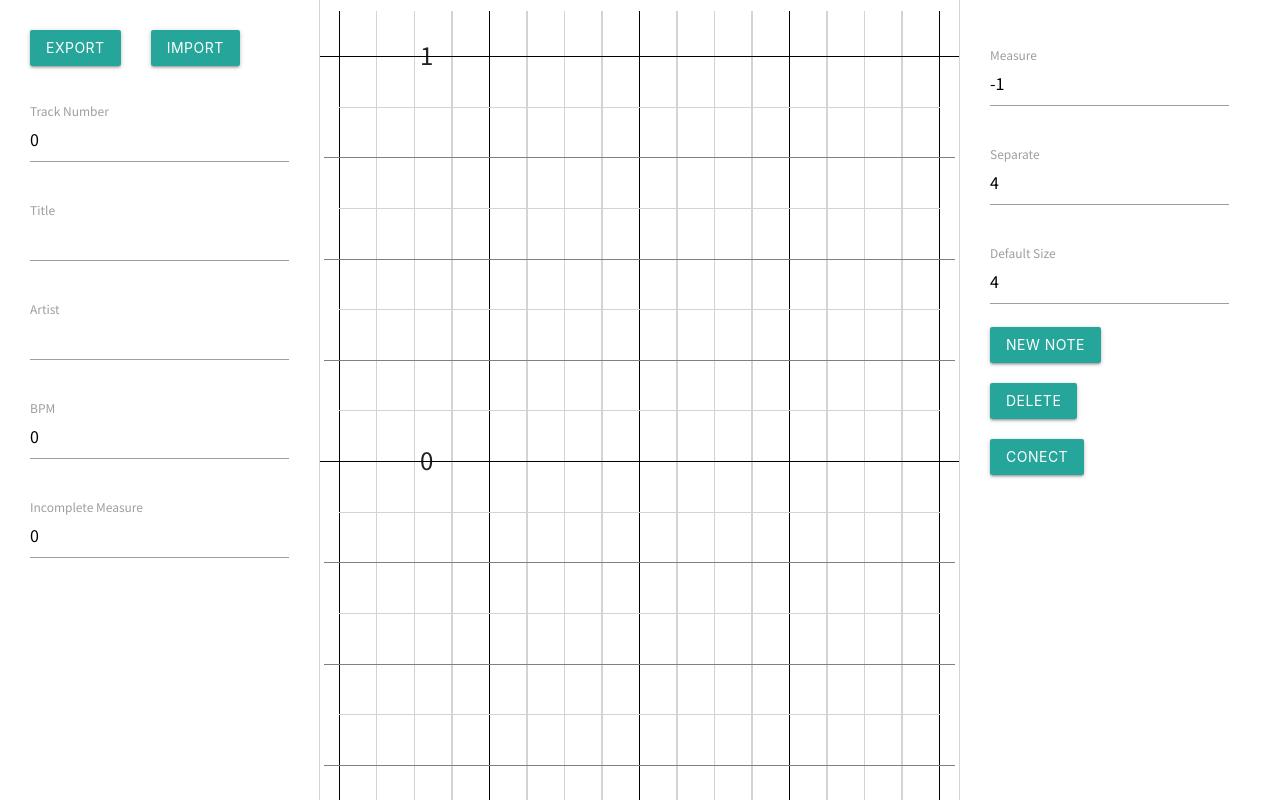
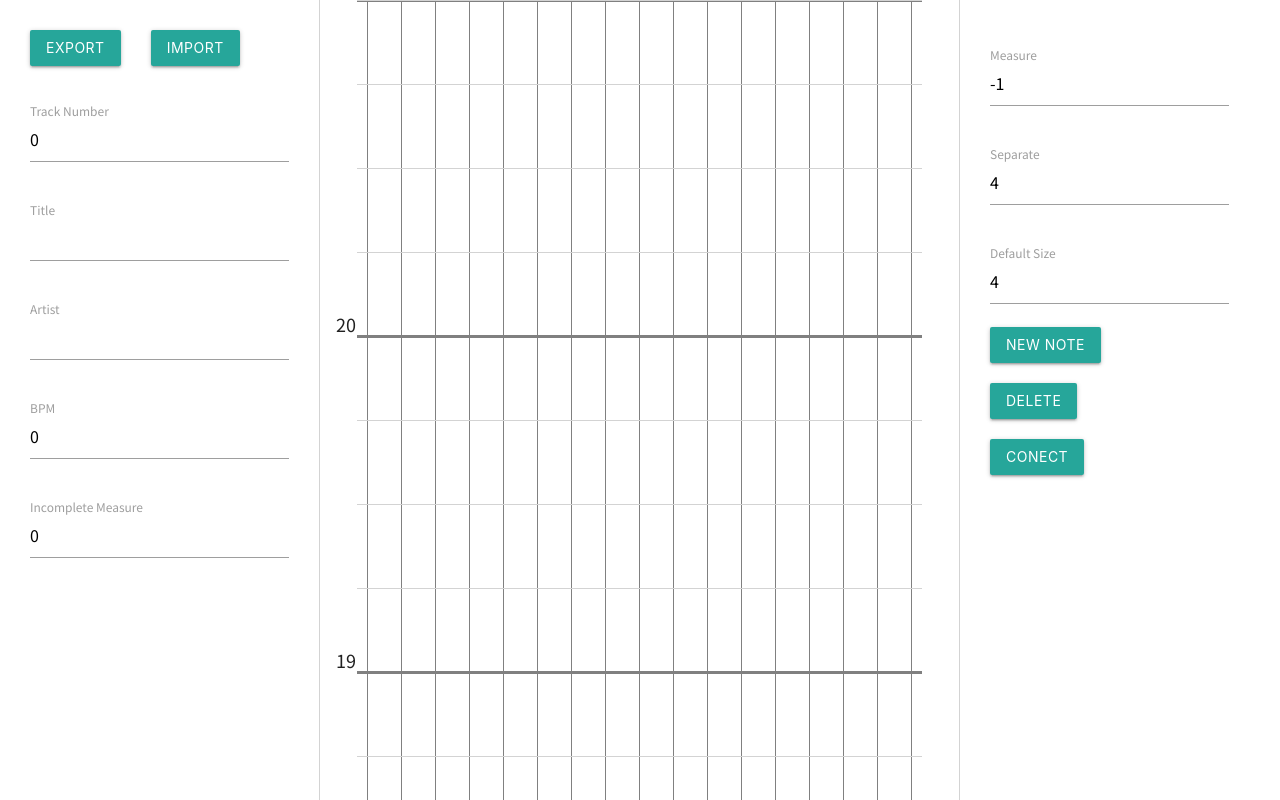
Before and after one commit to maru0210/ChartEditor, a React (Vite) app: page / in a window 1280 px wide. Built offline with nearby package versions, Linux system fonts and the light colour scheme.

Commit message:
エディタ画面の表示方法を変更

```diff
--- a/package.json
+++ b/package.json
@@ -11,6 +11,7 @@
     "format": "prettier --write src"
   },
   "dependencies": {
+    "@emotion/react": "^11.11.1",
     "@types/wicg-file-system-access": "^2020.9.6",
     "materialize-css": "^1.0.0-rc.2",
     "react": "^18.2.0",
--- a/src/App.tsx
+++ b/src/App.tsx
@@ -1,4 +1,4 @@
-import { useState, useEffect } from "react";
+import { useState, useEffect, useRef } from "react";
 
 import M from "materialize-css";
 import "materialize-css/dist/css/materialize.min.css";
@@ -29,10 +29,25 @@ function App() {
     const [measure, setMeasure] = useState<number>(-1);
     const [separate, setSeparate] = useState<number>(4);
 
-    // const ChangeMeasure = (delta: number) => {
-    //     if (delta > 0 && measure < 0) return;
-    //     setMeasure(() => (delta > 0 ? measure - 1 : measure + 1));
-    // };
+    const divCenter = useRef<HTMLDivElement>(null);
+    const [centerHeight ,setCenterHeight] = useState<number>(0);
+    const [centerWidth ,setCenterWidth] = useState<number>(0);
+
+    useEffect(() => {
+        setCenterHeight((old) => {
+            if(divCenter.current != null) {
+                return divCenter.current.clientHeight;
+            }
+            else return old;
+        })
+
+        setCenterWidth((old) => {
+            if(divCenter.current != null) {
+                return divCenter.current.clientWidth;
+            }
+            else return old;
+        })
+    })
 
     return (
         <>
@@ -46,8 +61,10 @@ function App() {
                 <Info info={SongInfo} SetSongInfo={setSongInfo}></Info>
             </div>
 
-            <div id="center">
+            <div id="center" ref={divCenter}>
                 <Editor
+                    height={centerHeight}
+                    width={centerWidth}
                     notes={notes}
                     setNotes={setNotes}
                     separate={separate}
--- a/src/Editor.tsx
+++ b/src/Editor.tsx
@@ -1,10 +1,13 @@
 import { Rnd } from "react-rnd";
+import { css } from "@emotion/react";
 import { Note } from "./types";
 
 import "./css/Editor.css";
-import { useEffect, useRef } from "react";
 
 type Props = {
+    height: number;
+    width: number;
+
     notes: Note[];
     setNotes: React.Dispatch<React.SetStateAction<Note[]>>;
     separate: number;
@@ -63,22 +66,7 @@ function NewRnd(
 }
 
 function Editor(props: Props) {
-    const domEditor = useRef<HTMLDivElement>(null);
-
-    useEffect(() => {
-        let ignore: boolean = false;
-
-        if(ignore == false) {
-            if (domEditor.current) {
-                console.log(domEditor.current.clientWidth);
-                console.log(domEditor.current.clientHeight);
-            }
-        }
-
-        return () => {
-            ignore = true;
-        };
-    });
+    const measure = 20 + 2;
 
     const UpdateNotePos = (x: number, y: number, key: number) => {
         props.setNotes(
@@ -134,8 +122,45 @@ function Editor(props: Props) {
         });
     };
 
+    const width: number = Math.round((props.width - 80 - 17) / 16) * 16 + 1;
+    const unit: number = Math.round((props.height - 1) / 120);
+    const height: number = unit * 48 * measure + 1;
+
+    const posLine = css`
+        width: ${width}px;
+        background-image: repeating-linear-gradient(
+            90deg,
+            gray,
+            gray 1px,
+            rgba(0, 0, 0, 0) 1px,
+            rgba(0, 0, 0, 0) calc((${width}px - 1px) / 16)
+        );
+    `;
+
+    const noteLine = css`
+        width: ${width + 20}px;
+        background-image: repeating-linear-gradient(
+            0deg,
+            lightgray,
+            lightgray 1px,
+            rgba(0, 0, 0, 0) 1px,
+            rgba(0, 0, 0, 0) ${(unit * 48) / 4}px
+        );
+    `;
+
+    const measureLine = css`
+        width: ${width + 20}px;
+        background-image: repeating-linear-gradient(
+            0deg,
+            gray,
+            gray 3px,
+            rgba(0, 0, 0, 0) 3px,
+            rgba(0, 0, 0, 0) ${unit * 48}px
+        );
+    `;
+
     return (
-        <div id="editor" ref={domEditor}>
+        <div id="editor" style={{ height: height }}>
             <div className="notes">
                 {props.notes.map((note: Note) =>
                     NewRnd(
@@ -149,17 +174,24 @@ function Editor(props: Props) {
             </div>
 
             <div className="measure">
-                <p>{props.measure + 2}</p>
-                <p>{props.measure + 1}</p>
-                <p>{props.measure}</p>
+                {Array(measure)
+                    .fill(0)
+                    .map((_, i) => {
+                        return (
+                            <p
+                                style={{ top: unit * 48 * (measure - i) - 25 }}
+                                key={i}
+                            >
+                                {i - 1}
+                            </p>
+                        );
+                    })}
             </div>
 
             <div className="background">
-                <div></div>
-                <div></div>
-                <div></div>
-                <div></div>
-                <div></div>
+                <div css={posLine}></div>
+                <div css={noteLine}></div>
+                <div css={measureLine} style={{ top: 1 }}></div>
             </div>
         </div>
     );
--- a/src/css/Editor.css
+++ b/src/css/Editor.css
@@ -1,4 +1,5 @@
 #editor {
+    position: relative;
     height: 200%;
 }
 
@@ -19,98 +20,30 @@
 
 .measure {
     height: 0;
-    position: relative;
-    top: 37px;
-    left: 100px;
 }
 
 .measure > * {
+    position: relative;
     height: 0;
-    width: 0;
+    width: 2em;
 
-    font-size: x-large;
-}
-
-.measure > *:not(:last-child) {
-    margin-bottom: 405px;
+    font-size: large;
+    text-align: right;
 }
 
 /* --- 背景 --- */
 
 .background {
-    height: 901px;
-    width: 601px;
-
-    margin: calc((923px - 901px) / 2) auto;
+    width: 100%;
+    height: 100%;
 }
 
-.background > div:nth-child(1) {
+.background > div {
+    position: absolute;
     height: 100%;
 
-    background-image: repeating-linear-gradient(
-        90deg,
-        lightgray,
-        lightgray 1px,
-        rgba(0, 0, 0, 0) 1px,
-        rgba(0, 0, 0, 0) calc(600px / 16)
-    );
+    top: 0;
+    right: 0;
+    left: 0;
+    margin: auto;
 }
-
-.background > div:nth-child(2) {
-    height: 100%;
-    margin-top: -901px;
-
-    background-image: repeating-linear-gradient(
-        90deg,
-        black,
-        black 1px,
-        rgba(0, 0, 0, 0) 1px,
-        rgba(0, 0, 0, 0) calc(600px / 4)
-    );
-}
-
-.background > div:nth-child(3) {
-    height: 90%;
-
-    margin-top: calc(-901px * 0.95);
-
-    background-image: repeating-linear-gradient(
-        0deg,
-        lightgray,
-        lightgray 1px,
-        rgba(0, 0, 0, 0) 1px,
-        rgba(0, 0, 0, 0) calc(810px / 16)
-    );
-}
-
-.background > div:nth-child(4) {
-    height: 90%;
-    width: 105%;
-
-    margin-top: calc(-901px * 0.9);
-    margin-left: -2.5%;
-
-    background-image: repeating-linear-gradient(
-        0deg,
-        gray,
-        gray 1px,
-        rgba(0, 0, 0, 0) 1px,
-        rgba(0, 0, 0, 0) calc(810px / 8)
-    );
-}
-
-.background > div:nth-child(5) {
-    height: 90%;
-    width: 110%;
-
-    margin-top: calc(-901px * 0.9);
-    margin-left: -5%;
-
-    background-image: repeating-linear-gradient(
-        0deg,
-        black,
-        black 1px,
-        rgba(0, 0, 0, 0) 1px,
-        rgba(0, 0, 0, 0) calc(810px / 2)
-    );
-}
--- a/tsconfig.json
+++ b/tsconfig.json
@@ -18,7 +18,10 @@
     "strict": true,
     "noUnusedLocals": true,
     "noUnusedParameters": true,
-    "noFallthroughCasesInSwitch": true
+    "noFallthroughCasesInSwitch": true,
+
+    /* css */
+    "jsxImportSource": "@emotion/react"
   },
   "include": ["src"],
   "references": [{ "path": "./tsconfig.node.json" }]
```
Also changed, not shown: 1 other file (tests, documents, lock files or other folders).
